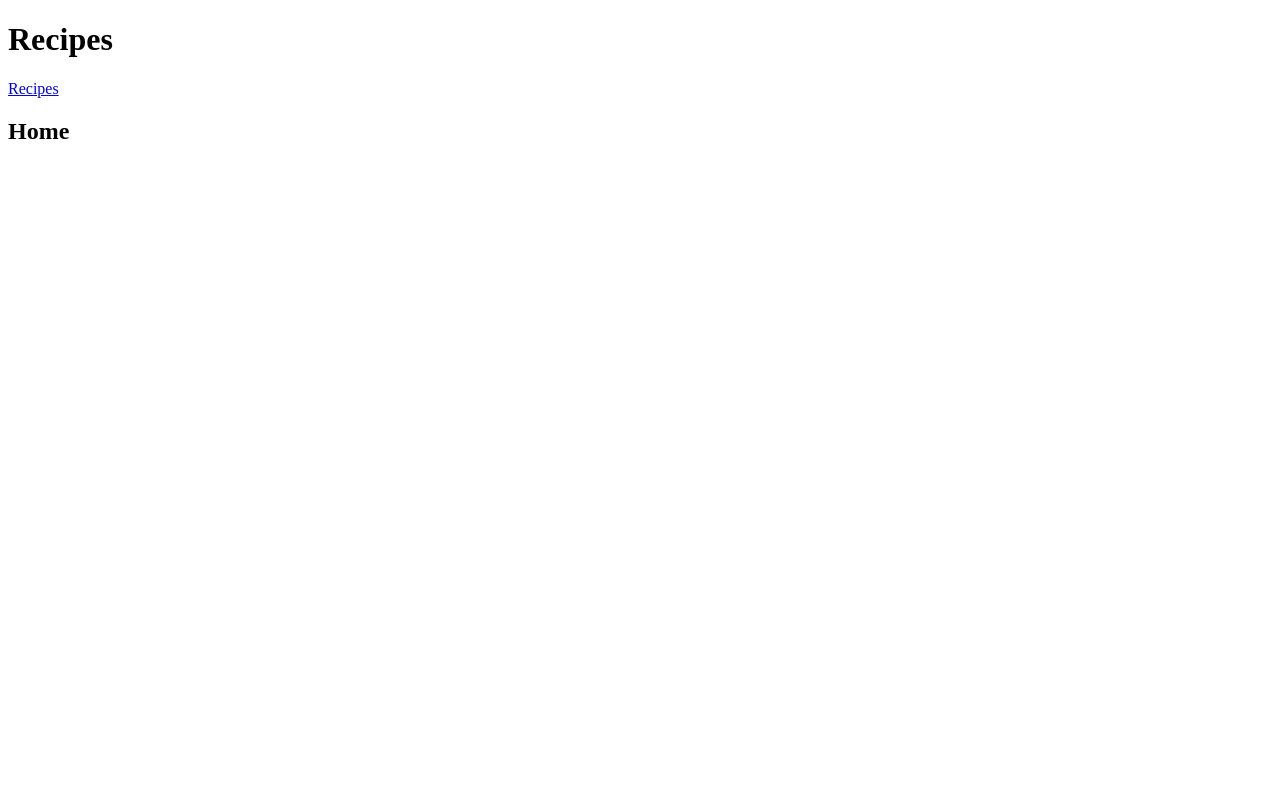
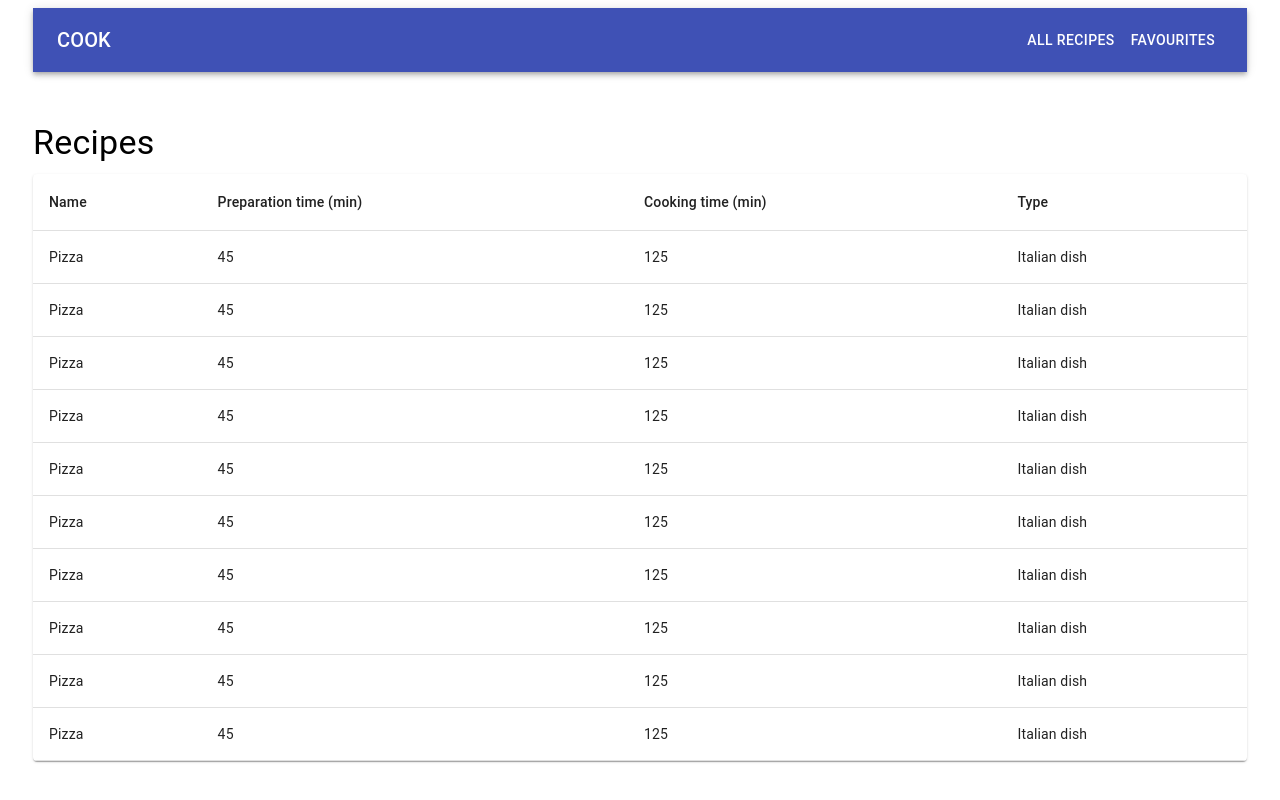
Before and after one commit to sw20-tug/ASD-Morning-7, a React app in the folder client/: page / in a window 1280 px wide. Built offline with nearby package versions, Linux system fonts and the light colour scheme.

Commit message:
implemented recipes overview

```diff
--- a/client/src/modules/app/App.js
+++ b/client/src/modules/app/App.js
@@ -3,6 +3,8 @@ import {connect} from 'react-redux';
 import {Route, Switch} from "react-router";
 import {HashRouter, Link} from "react-router-dom";
 import RecipesOverview from "../recipesOverview/RecipesOverview";
+import Navigation from './components/Navigation';
+import {showOnlyFavourites} from "../recipesOverview/recipesOverviewActions";
 
 class App extends React.Component {
 
@@ -13,16 +15,22 @@ class App extends React.Component {
     render() {
         return (
             <HashRouter>
-                <h1>Recipes</h1>
-                <Link to='/recipes/'>Recipes</Link>
+                <div style={{marginLeft: 25, marginRight: 25}}>
+                    <Navigation showOnlyFavourites={this.props.showOnlyFavourites}/>
                     <Switch>
                         <Route exact path={'/'} render={(props) => {
-                        return <h2>Home</h2>;
+                            return <RecipesOverview props={props}/>
                         }}/>
+                        {
+                            /*
     <Route exact path={'/recipes/'} render={(props) => {
                             return <RecipesOverview props={props}/>
                         }}/>
+                             */
+                        }
+
                     </Switch>
+                </div>
             </HashRouter>
         );
     }
@@ -33,7 +41,9 @@ const mapStateToProps = (state) => {
 };
 
 const mapDispatchToProps = (dispatch) => {
-    return {};
+    return {
+        showOnlyFavourites: (enable) => showOnlyFavourites(dispatch, enable)
+    };
 };
 
 export default connect(mapStateToProps, mapDispatchToProps)(App);
--- a/client/src/modules/app/components/Navigation.js
+++ b/client/src/modules/app/components/Navigation.js
@@ -1,10 +1,27 @@
 import React from 'react';
+import AppBar from "@material-ui/core/AppBar";
+import IconButton from "@material-ui/core/IconButton";
+import Typography from "@material-ui/core/Typography";
+import Toolbar from "@material-ui/core/Toolbar";
+import Button from "@material-ui/core/Button";
 
 class Navigation extends React.Component {
 
-    render () {
+    render() {
         return (
-            <h1>Navigation</h1>
+            <div style={{flexGrow: 1}}>
+                <AppBar position="static">
+                    <Toolbar style={{display: "flex", justifyContent: "space-between"}}>
+                        <Typography variant="h6">
+                            COOK
+                        </Typography>
+                        <div>
+                            <Button color="inherit" onClick={() => this.props.showOnlyFavourites(false)}>All Recipes</Button>
+                            <Button color="inherit" onClick={() => this.props.showOnlyFavourites(true)}>Favourites</Button>
+                        </div>
+                    </Toolbar>
+                </AppBar>
+            </div>
         );
     }
 }
--- a/client/src/modules/recipesOverview/RecipesOverview.js
+++ b/client/src/modules/recipesOverview/RecipesOverview.js
@@ -1,7 +1,8 @@
 import React from 'react';
 import {connect} from 'react-redux';
-import {fetchRecipes} from "./recipesOverviewActions";
-import {Link} from "react-router-dom";
+import {fetchFavourites, fetchRecipes} from "./recipesOverviewActions";
+import RecipesList from "./components/RecipesList";
+import Typography from "@material-ui/core/Typography";
 
 
 class RecipesOverview extends React.Component {
@@ -11,15 +12,26 @@ class RecipesOverview extends React.Component {
     }
 
     componentDidMount() {
-        console.log(this.props.fetchRecipes);
+        if (this.props.showOnlyFavourites) {
+            this.props.fetchFavourites();
+            return;
+        }
         this.props.fetchRecipes();
     }
 
     render() {
+        if (this.props.fetchRecipesLoading) {
+            return <div>Loading</div>;
+        }
+
+        if (!this.props.fetchRecipesLoading && this.props.fetchRecipesFailure) {
+            return <div>ERROR: Could not load recipes</div>;
+        }
+
         return (
             <div>
-                <h2>Recipes Overview</h2>
-                <Link to='/'>Back Home</Link>
+                <Typography style={{marginTop: 50, marginBottom: 10}} variant="h4" component="h1">Recipes</Typography>
+                <RecipesList recipes={this.props.recipes}/>
             </div>
         );
     }
@@ -27,13 +39,18 @@ class RecipesOverview extends React.Component {
 
 const mapStateToProps = (state) => {
     return {
-        recipes: state.appReducer.recipes
+        recipes: state.recipesOverviewReducer.recipes,
+        fetchRecipesLoading: state.recipesOverviewReducer.fetchRecipesLoading,
+        fetchRecipesSuccess: state.recipesOverviewReducer.fetchRecipesSuccess,
+        fetchRecipesFailure: state.recipesOverviewReducer.fetchRecipesFailure,
+        showOnlyFavourites: state.recipesOverviewReducer.showOnlyFavourites
     };
 };
 
 const mapDispatchToProps = (dispatch) => {
     return {
-        fetchRecipes: () => fetchRecipes(dispatch)
+        fetchRecipes: () => fetchRecipes(dispatch),
+        fetchFavourites: () => fetchFavourites(dispatch)
     };
 };
 
--- /dev/null
+++ b/client/src/modules/recipesOverview/components/RecipesList.js
@@ -0,0 +1,42 @@
+import React from "react";
+import Table from '@material-ui/core/Table';
+import TableBody from '@material-ui/core/TableBody';
+import TableCell from '@material-ui/core/TableCell';
+import TableContainer from '@material-ui/core/TableContainer';
+import TableHead from '@material-ui/core/TableHead';
+import TableRow from '@material-ui/core/TableRow';
+import Paper from '@material-ui/core/Paper';
+
+const formatRecipe = () => {
+
+};
+
+const buildTableRow = (recipe) => {
+    return <TableRow key={recipe.id}>
+        <TableCell>{recipe.name}</TableCell>
+        <TableCell>{recipe.preparationTime}</TableCell>
+        <TableCell>{recipe.cookingTime}</TableCell>
+        <TableCell>{recipe.type}</TableCell>
+    </TableRow>
+};
+
+export default function RecipesList(props) {
+    return (
+        <TableContainer component={Paper}>
+            <Table>
+                <TableHead>
+                    <TableRow>
+                        <TableCell>Name</TableCell>
+                        <TableCell>Preparation time (min)</TableCell>
+                        <TableCell>Cooking time (min)</TableCell>
+                        <TableCell>Type</TableCell>
+                    </TableRow>
+                </TableHead>
+                <TableBody>
+                    {props.recipes.map(recipe => buildTableRow(recipe))}
+                </TableBody>
+            </Table>
+        </TableContainer>
+    );
+
+}
--- a/client/src/modules/recipesOverview/recipesOverviewActions.js
+++ b/client/src/modules/recipesOverview/recipesOverviewActions.js
@@ -1,12 +1,81 @@
 import axios from 'axios';
 
 export const FETCH_RECIPES = 'recipes/fetch-recipes';
+export const FETCH_RECIPES_SUCCESS = 'recipes/fetch-recipes-success';
+export const FETCH_RECIPES_FAILURE = 'recipes/fetch-recipes-failure';
+export const SHOW_ONLY_FAVOURITES = 'recipes/fetch-recipes-show-only-favourites';
+export const SHOW_ALL = 'recipes/fetch-recipes-show-all';
+
+const generateRecipes = () => {
+    const step = {
+        number: 1,
+        name: "A simple step",
+        content: "Stet clita kasd gubergren, no sea takimata sanctus est Lorem ipsum dolor sit amet. Lorem ipsum dolor sit amet, consetetur sadipscing elitr, sed diam nonumy eirmod tempor invidunt ut labore et dolore magna aliquyam erat, sed diam voluptua.",
+        image: "",
+    };
+
+    const recipes = [];
+
+    // thumbnail, name, preparation- and cooking time, type of recipe
+    for (let i = 1; i < 11; i++) {
+        recipes.push({
+            id: i,
+            name: "Pizza",
+            type: "Italian dish",
+            summary: "Lorem ipsum dolor sit amet, consetetur sadipscing elitr, sed diam nonumy eirmod tempor invidunt ut labore et dolore magna aliquyam erat, sed diam voluptua.",
+            steps: [step, step, step],
+            ingredients: ["Tomatoes", "Carrots", "Rice"],
+            preparationTime: 45,
+            cookingTime: 125,
+            thumbnail: "",
+        });
+    }
+    return recipes;
+}
+
 
 export const fetchRecipes = (dispatch) => {
+
+    dispatch({
+        type: FETCH_RECIPES
+    });
+
+    dispatch({
+        type: FETCH_RECIPES_SUCCESS,
+        recipes: generateRecipes()
+    });
+
+    /*
     axios.get('recipes').then(res => {
         return dispatch({
             type: FETCH_RECIPES,
-            recipes: []
+            recipes: res.data
         });
     });
+     */
 };
+
+export const fetchFavourites = (dispatch) => {
+    dispatch({
+        type: FETCH_RECIPES
+    });
+
+    const allRecipes = generateRecipes();
+
+    dispatch({
+        type: FETCH_RECIPES_SUCCESS,
+        recipes: [allRecipes[0], allRecipes[1], allRecipes[2]]
+    });
+};
+
+export const showOnlyFavourites = (dispatch, enable) => {
+    dispatch({
+        type: enable ? SHOW_ONLY_FAVOURITES : SHOW_ALL
+    });
+
+    if (enable) {
+        fetchFavourites(dispatch);
+        return;
+    }
+    fetchRecipes(dispatch);
+};
--- a/client/src/modules/recipesOverview/recipesOverviewReducer.js
+++ b/client/src/modules/recipesOverview/recipesOverviewReducer.js
@@ -1,7 +1,15 @@
-import {FETCH_RECIPES} from "./recipesOverviewActions";
+import {
+    FETCH_RECIPES,
+    FETCH_RECIPES_SUCCESS,
+    FETCH_RECIPES_FAILURE, SHOW_ONLY_FAVOURITES, SHOW_ALL
+} from "./recipesOverviewActions";
 
 const initState = {
-    recipes: []
+    recipes: [],
+    fetchRecipesLoading: false,
+    fetchRecipesSuccess: false,
+    fetchRecipesFailure: false,
+    showOnlyFavourites: false
 };
 
 const recipesOverviewReducer = (state = initState, action) => {
@@ -9,7 +17,36 @@ const recipesOverviewReducer = (state = initState, action) => {
         case FETCH_RECIPES:
             return {
                 ...state,
+                recipes: initState.recipes,
+                fetchRecipesLoading: true,
+                fetchRecipesSuccess: false,
+                fetchRecipesFailure: false
+            };
+        case FETCH_RECIPES_SUCCESS:
+            return {
+                ...state,
                 recipes: action.recipes,
+                fetchRecipesLoading: false,
+                fetchRecipesSuccess: true,
+                fetchRecipesFailure: false
+            };
+        case FETCH_RECIPES_FAILURE:
+            return {
+                ...state,
+                recipes: action.recipes,
+                fetchRecipesLoading: false,
+                fetchRecipesSuccess: false,
+                fetchRecipesFailure: true
+            };
+        case SHOW_ONLY_FAVOURITES:
+            return {
+                ...state,
+                showOnlyFavourites: true
+            };
+        case SHOW_ALL:
+            return {
+                ...state,
+                showOnlyFavourites: false
             };
         default:
             return state;
```
Lines whose indentation alone changed are shown as unchanged.
